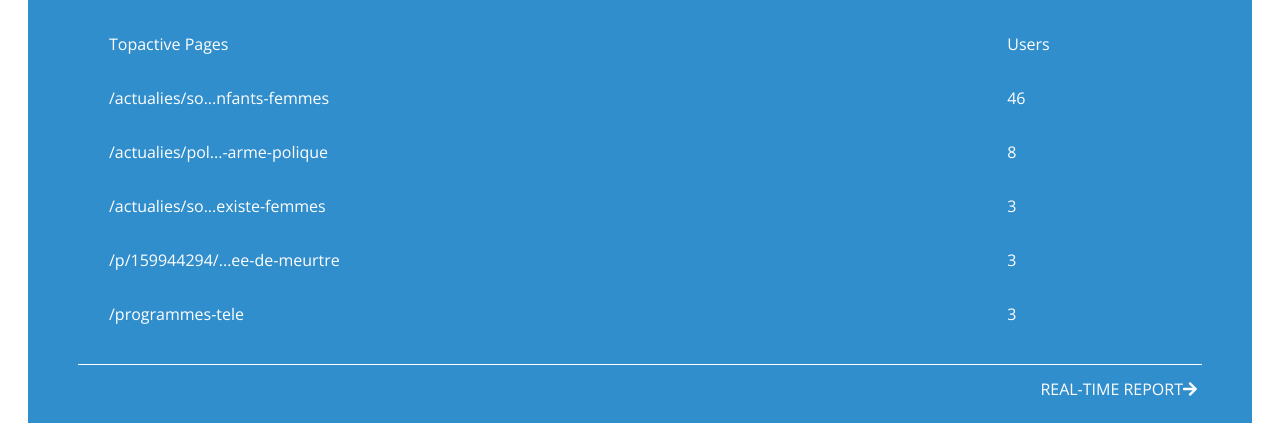
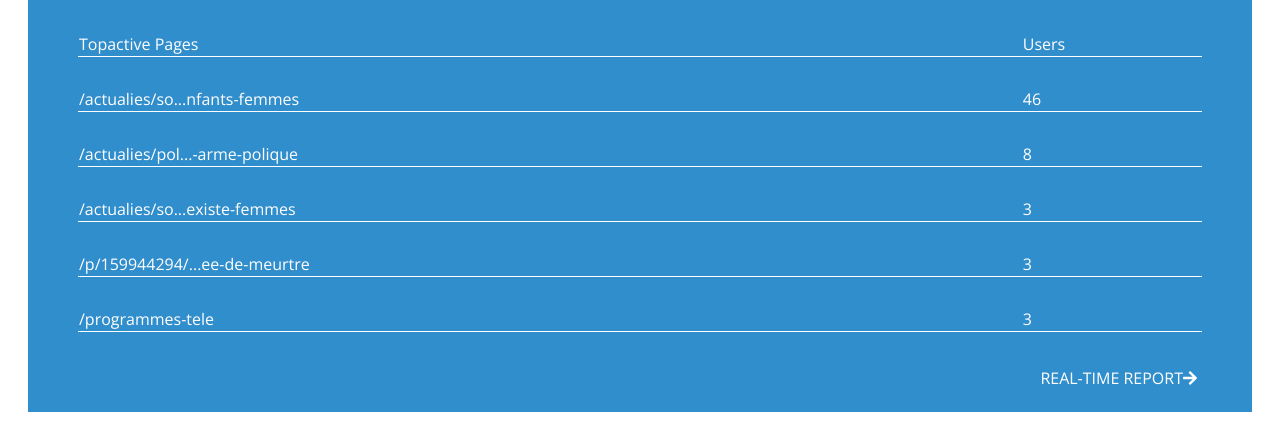
Before and after one commit to KarolinaDys/css-integration-mock-challenge, a plain HTML site: page interface2.html in a window 1280 px wide. Shown: the part 827-1270 px from the top of the page. Drawn offline with nearby package versions, Linux system fonts and the light colour scheme.

Commit message:
fixed table

```diff
--- a/interface2.html
+++ b/interface2.html
@@ -35,7 +35,6 @@
             <td>/programmes-tele</td> <td>3</td>
          </tr>
      </table>
-     <hr>
     <footer>
         <a href="index.html">REAL-TIME REPORT<i class="fas fa-arrow-right"></i> </a>
     </footer>
--- a/styleinterface2.scss
+++ b/styleinterface2.scss
@@ -16,9 +16,9 @@ hr {
     border: 2px; background:white; height: 1px;
 }
 table {
-    border-spacing:30px ;
+    border-spacing: 0px 30px ;
     width: 100%;
-   tr{
+   td{
     border-bottom:white solid 1px;
    }
 }
```
Also changed, not shown: styleinterface2.css, 1 other file.
